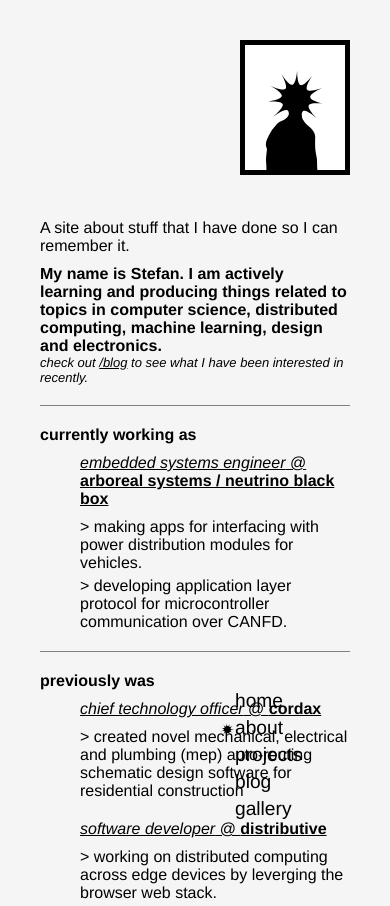
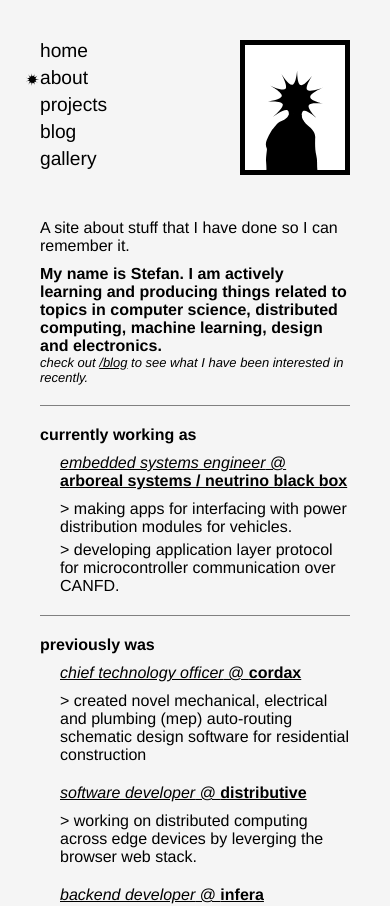
Before and after one commit to stefpi/stefpi.github.io, a Next.js app: page /about in a window 390 px wide. Shown: the top 906 px of the page. Built offline with nearby package versions, Linux system fonts and the light colour scheme.

Commit message:
fix more css compiling

```diff
--- a/src/app/about/page.css
+++ b/src/app/about/page.css
@@ -43,7 +43,7 @@
     justify-content: center;
     align-items: center;
     gap: var(--lg-gap);
-    margin-left: var(--xl-gap);
+    margin-left: var(--lg-gap);
 
     .card {
       width: 100%;
@@ -70,9 +70,7 @@
     display: flex;
     flex-direction: column;
     align-items: flex-end;
-  }
 
-  #about {
     .image {
       img {
         width: 100px;
--- a/src/app/globals.css
+++ b/src/app/globals.css
@@ -45,19 +45,23 @@ body {
 body .narrow-container {
   width: 800px;
   padding: var(--xl-gap) var(--super-gap);
-  @media screen and (max-width: 768px) {
-    width: 100%;
-    padding: var(--xl-gap) var(--xl-gap);
-  }
 }
 
 body .full-container {
   width: 100%;
   padding: var(--xl-gap) var(--super-gap);
   box-sizing: border-box;
+}
 
-  @media screen and (max-width: 768px) {
-    padding: var(--xl-gap);
+@media screen and (max-width: 768px) {
+  body {
+    .narrow-container {
+      width: 100%;
+      padding: var(--xl-gap) var(--xl-gap);
+    }
+    .full-container {
+      padding: var(--xl-gap);
+    }
   }
 }
 
--- a/src/components/Nav/Nav.css
+++ b/src/components/Nav/Nav.css
@@ -1,5 +1,7 @@
 #nav {
   position: absolute;
+  top: 0;
+  left: 0;
 
   .nav-links {
     position: fixed;
@@ -11,12 +13,6 @@
     display: flex;
     flex-direction: column;
     gap: var(--sm-gap);
-
-    @media screen and (max-width: 768px) {
-      top: var(--xl-gap);
-      transform: translate(0%, 0%);
-      position: absolute;
-    }
 
     .selector {
       position: absolute;
@@ -36,10 +32,6 @@
     flex-direction: column;
     gap: var(--sm-gap);
 
-    @media screen and (max-width: 768px) {
-      visibility: hidden;
-    }
-
     .circle {
       border-radius: calc(infinity * 1px);
       height: 10px;
@@ -48,3 +40,16 @@
     }
   }
 }
+
+@media screen and (max-width: 768px) {
+  #nav {
+    .nav-links {
+      top: var(--xl-gap);
+      transform: translate(0%, 0%);
+      position: absolute;
+    }
+    .nav-end {
+      visibility: hidden;
+    }
+  }
+}
--- a/src/layouts/ProjectLayout.css
+++ b/src/layouts/ProjectLayout.css
@@ -25,8 +25,10 @@
     flex-direction: column;
     gap: var(--lg-gap);
   }
+}
 
-  @media screen and (max-width: 768px) {
+@media screen and (max-width: 768px) {
+  #ProjectLayout {
     header {
       justify-content: flex-end;
     }
```
